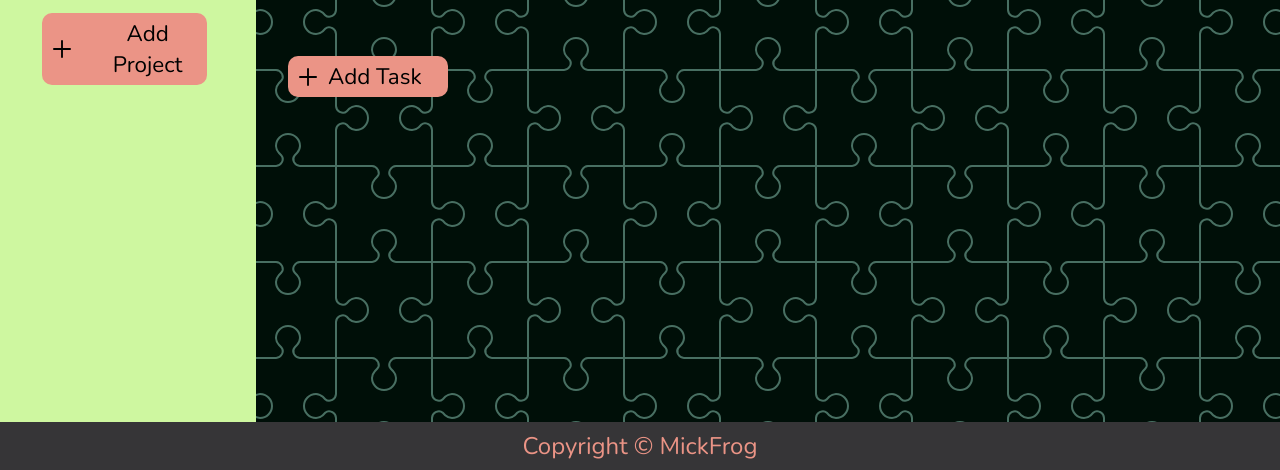
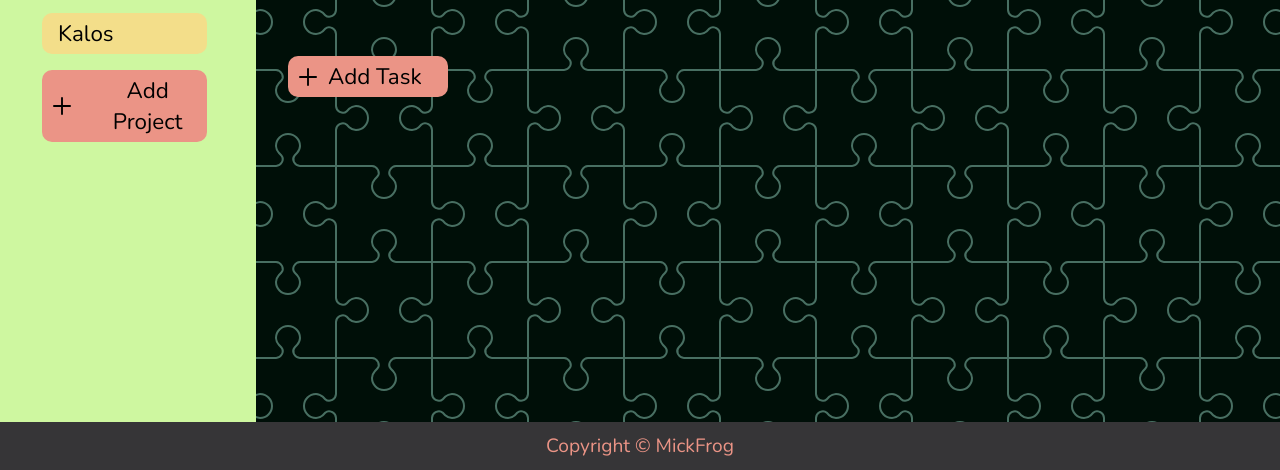
Before and after one commit to MickFrog/toDo, a website built with webpack: page dist/index.html in a window 1280 px wide. Shown: the part 330-800 px from the top of the page. Built offline with nearby package versions, Linux system fonts and the light colour scheme.

Commit message:
add projects list

```diff
--- a/dist/index.html
+++ b/dist/index.html
@@ -19,6 +19,9 @@
                     <button><img src="./images/today.svg" alt="todayIcon">Today</button>
                     <button><img src="./images/week.svg" alt="weekIcon">This week</button>
                     <h4>Projects</h4>
+                    <div class="projectsList">
+                        <div class="project">Kalos</div>
+                    </div>
                     <button><img src="./images/add.svg" alt="">Add Project</button>
                 </div>
                 <div class="taskContainer">
--- a/dist/style.css
+++ b/dist/style.css
@@ -13,7 +13,7 @@
     box-sizing: border-box;
 }
 
-button, .taskViewer > div{
+button, .taskViewer > div, .project {
     font-family: inherit;
     font-size: 1.4rem;
     width: 70%;
@@ -29,7 +29,7 @@ button, .taskViewer > div{
     gap: 1rem;
 }
 
-button:hover {
+button:hover, .project:hover {
     background-color: #E6EFE9;
 }
 
@@ -74,6 +74,12 @@ button:hover {
     gap: 1rem;
 }
 
+.projectsList {
+    display: flex;
+    flex-flow: column;
+    gap: 1rem;
+}
+
 .taskViewer {
     display: flex;
     flex-flow: column;
@@ -82,7 +88,7 @@ button:hover {
     padding: var(--header-fontSize);
 }
 
-.taskViewer > div {
+.taskViewer > div, .project {
     justify-content: space-between;
     background-color: #F3DE8A;
     padding-left: 1rem;
@@ -95,7 +101,7 @@ button:hover {
 
 .footer {
     background-color: var(--header-bg);
-    font-size: 1.5rem;
+    font-size: 1.2rem;
     color: var(--button-color);
 
     display: flex;
```
